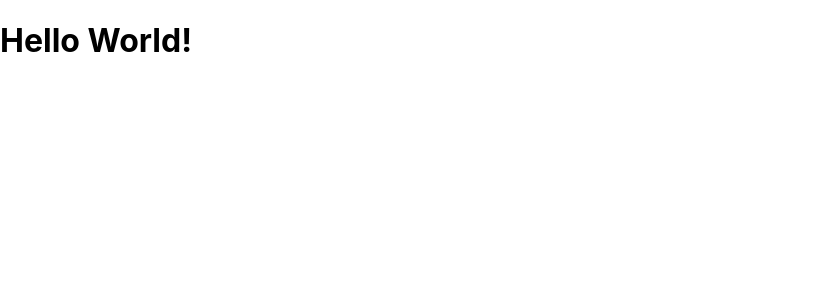
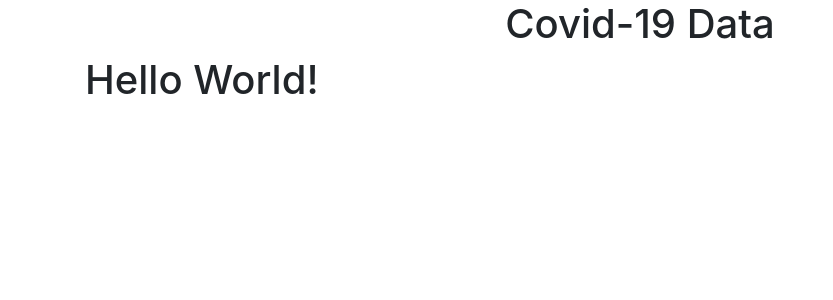
Before and after one commit to hagoraya/Covid-19-Tracker, a React (Create React App) app: page / in a window 1280 px wide. Shown: the top 300 px of the page, without its empty margins (0-833 px from the left). Built offline with nearby package versions, Linux system fonts and the light colour scheme; no server answers.

Commit message:
imported bootstrap

```diff
--- a/src/App.js
+++ b/src/App.js
@@ -1,12 +1,28 @@
 import React from 'react';
 
+
+//Bootstrap Components
+import 'bootstrap/dist/css/bootstrap.min.css';
+import { Container, Row, Col, Alert } from 'react-bootstrap';
+
+
+
+//My components
 import Main from './components/main.component'
 
 function App() {
   return (
-    <div>
+
+    <Container>
+      <Row className="justify-content-md-center">
+        <h1>Covid-19 Data</h1>
+      </Row>
       <Main></Main>
-    </div>
+    </Container>
+
+
+
+
   );
 }
 
```
Also changed, not shown: src/index.css (line endings or trailing spaces).
